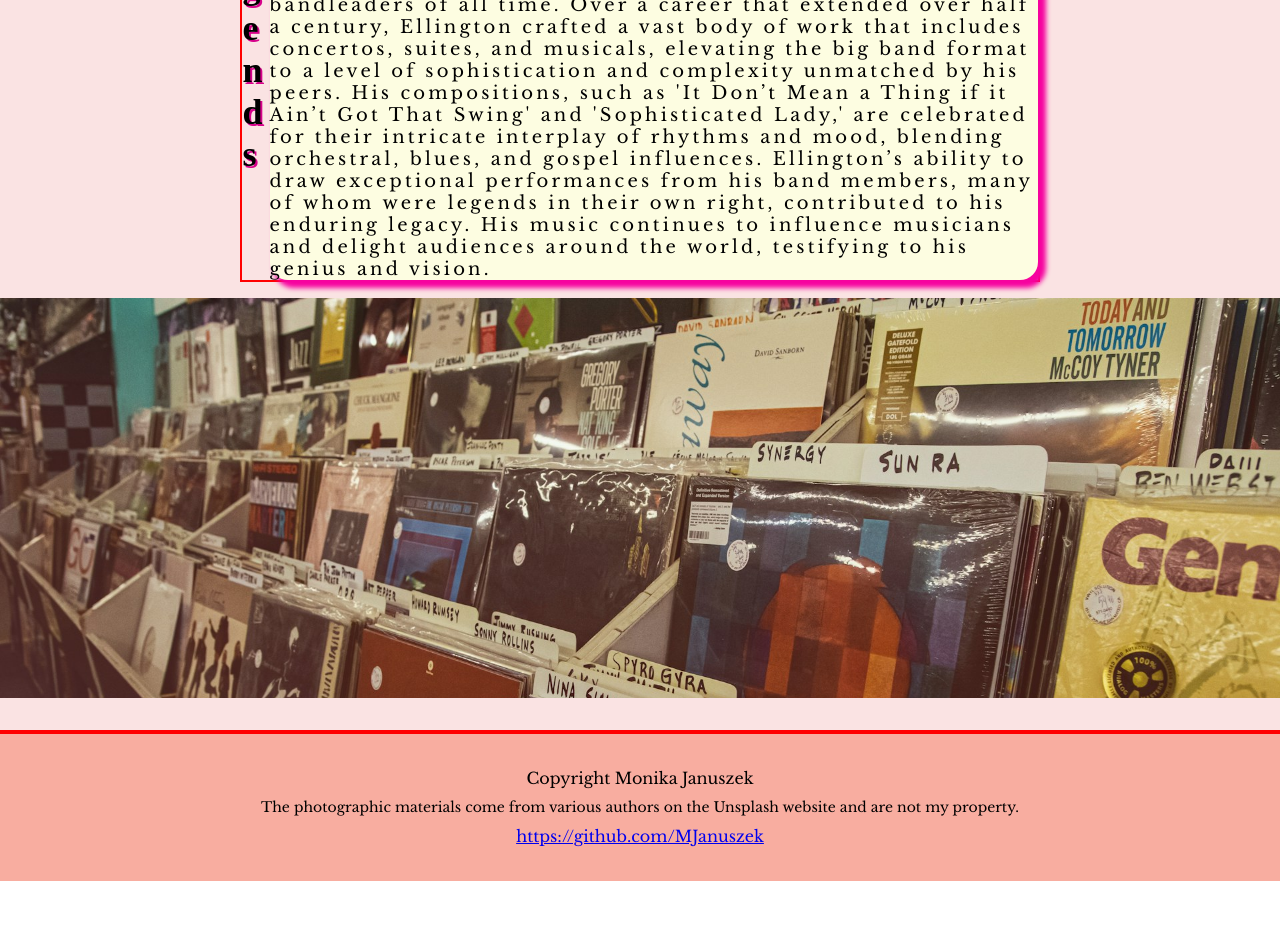
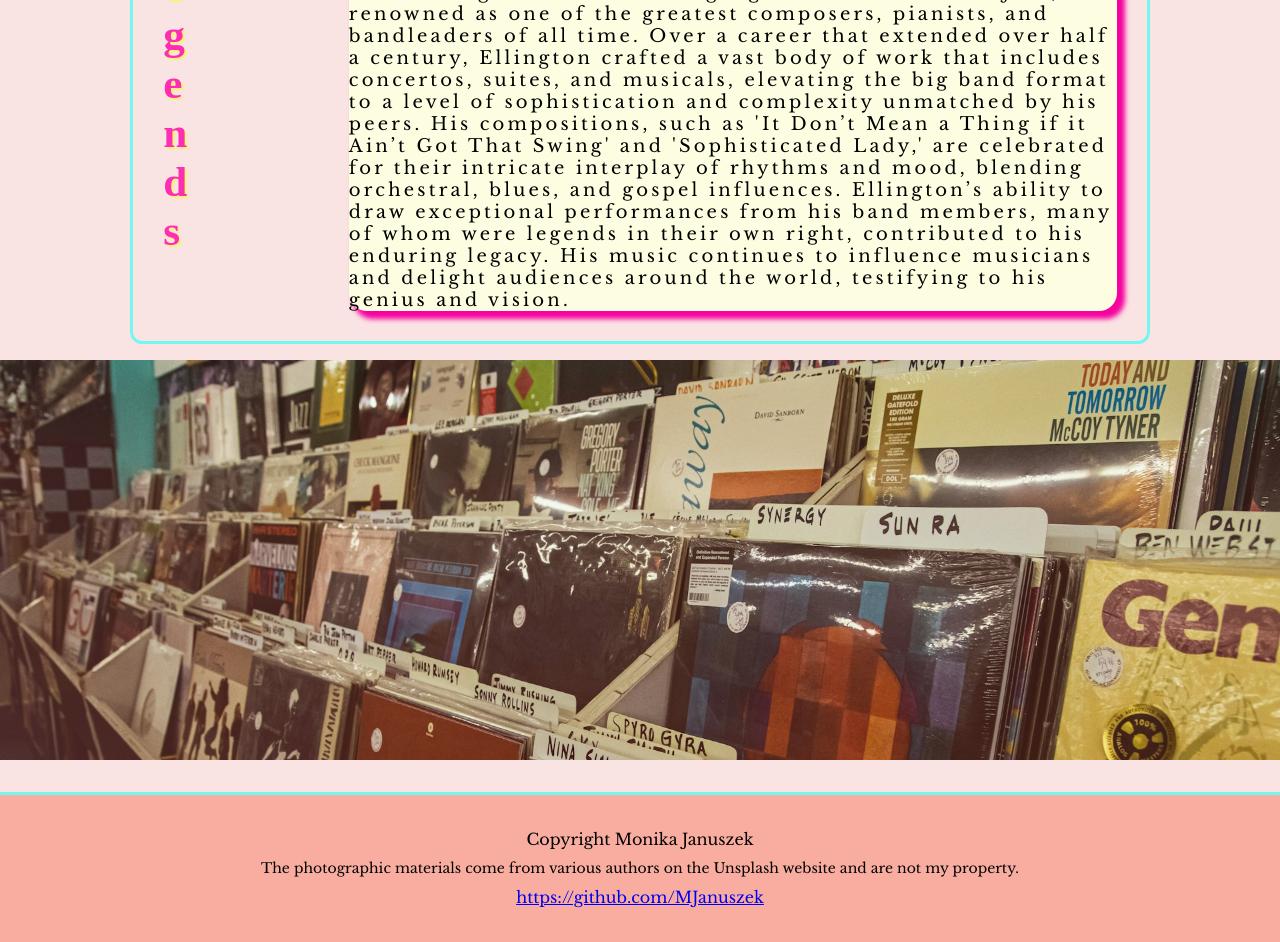
Before and after one commit to MJanuszek/all-that-jazz-site, a React (Vite) app: page / in a window 1280 px wide. Shown: the part 3100-4042 px from the top of the page. Before the commit the page ends 3981 px from the top, so only its background shows below. Built offline with nearby package versions, Linux system fonts and the light colour scheme; a web font is replaced by a local one.

Commit message:
back after break...

```diff
--- a/src/Gallery.jsx
+++ b/src/Gallery.jsx
@@ -1,7 +1,7 @@
 import "./styles/gallery.scss";
 
 function Gallery() {
-  return <div className="wrapper" id="gallery"></div>;
+  return <div className="-gallery-wrapper" id="gallery"></div>;
 }
 
 export default Gallery;
--- a/src/VerticalTxT.jsx
+++ b/src/VerticalTxT.jsx
@@ -1,6 +1,8 @@
+import "./styles/legends.scss";
+
 function VerticalTxT({ text }) {
   const letters = text.split("").map((letter, index) => (
-    <span key={index} style={{ display: "block" }}>
+    <span key={index} style={{ display: "block" }} className="title">
       {letter}
     </span>
   ));
--- a/src/styles/footer.scss
+++ b/src/styles/footer.scss
@@ -10,4 +10,5 @@
   font-size: 1em;
   line-height: 1.8em;
   font-family: "Libre Baskerville", sans-serif;
+  border-top: 3px solid $accent-color01;
 }
--- a/src/styles/legends.scss
+++ b/src/styles/legends.scss
@@ -14,7 +14,9 @@
   text-shadow: 2px 2px darken($title-color, 16%);
 }
 .wrapper {
-  border: 2px solid red;
+  border: 3px solid $accent-color01;
+  padding: 30px;
+  border-radius: 12px;
   display: flex;
   flex-grow: 2;
 }
@@ -37,6 +39,12 @@
   background-repeat: no-repeat;
   background-position: center 21%;
   background-size: cover;
-
   margin-top: 2vh;
 }
+
+.title {
+  font-size: 1.2em;
+  color: $title-color;
+  padding-right: 12vw;
+  text-shadow: 2px 2px 2px $first-color;
+}
```
